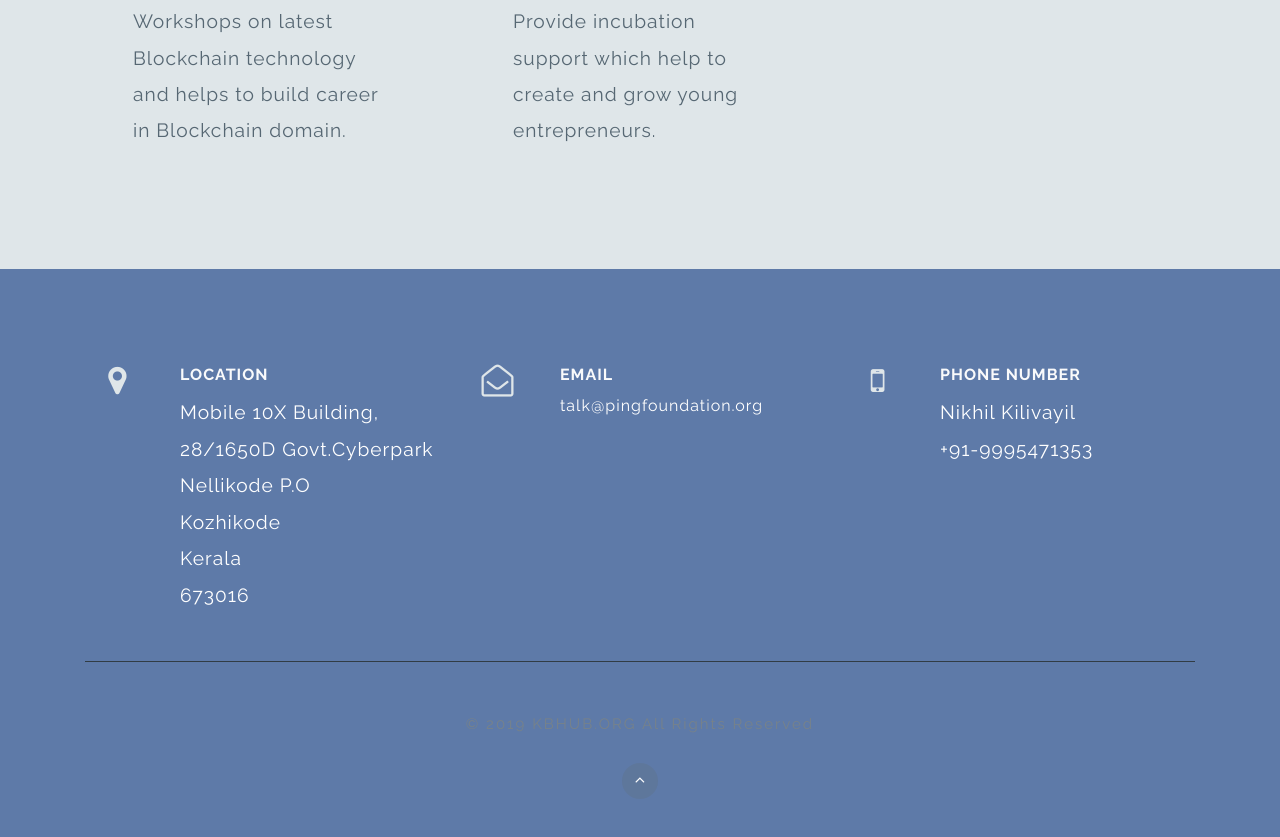
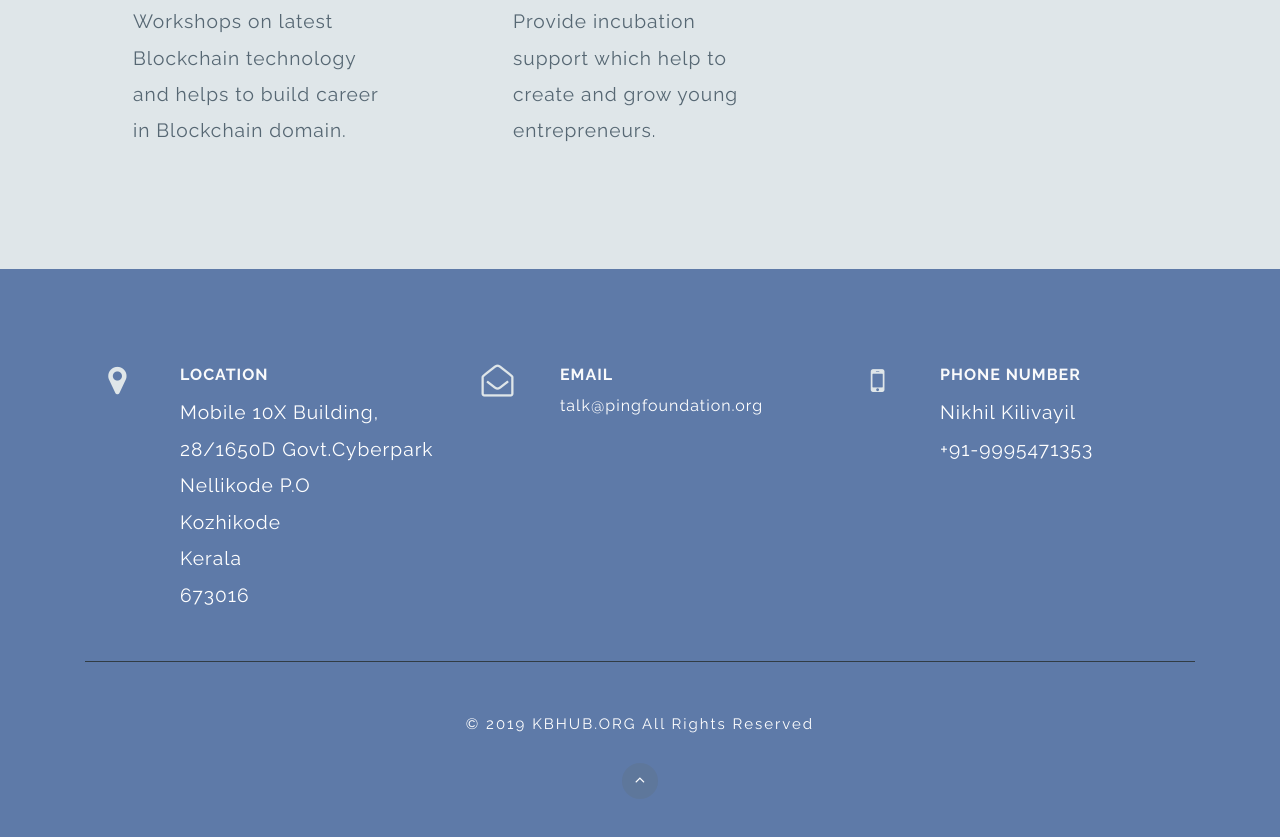
Before and after one commit to Ping-Foundation/KBHub.github.io, a plain HTML site: page index.html in a window 1280 px wide. Shown: the part 2873-3710 px from the top of the page. Drawn offline with Linux system fonts and the light colour scheme.

Commit message:
style changed

```diff
--- a/css/style.css
+++ b/css/style.css
@@ -1345,7 +1345,7 @@ footer {
 p.copy-right-grids {
     letter-spacing: 2px;
     font-size: 15px;
-    color: #77828a;
+    color: #fff;
 }
 
 p.copy-right-grids a {
@@ -1587,6 +1587,7 @@ h1.logo{
     }
     .baner-info-w3layouts h3 {
         font-size: 2.4em;
+        margin-top: 80px;
     }
     .baner-info-w3layouts {
         padding: 7em 0 0;
```
